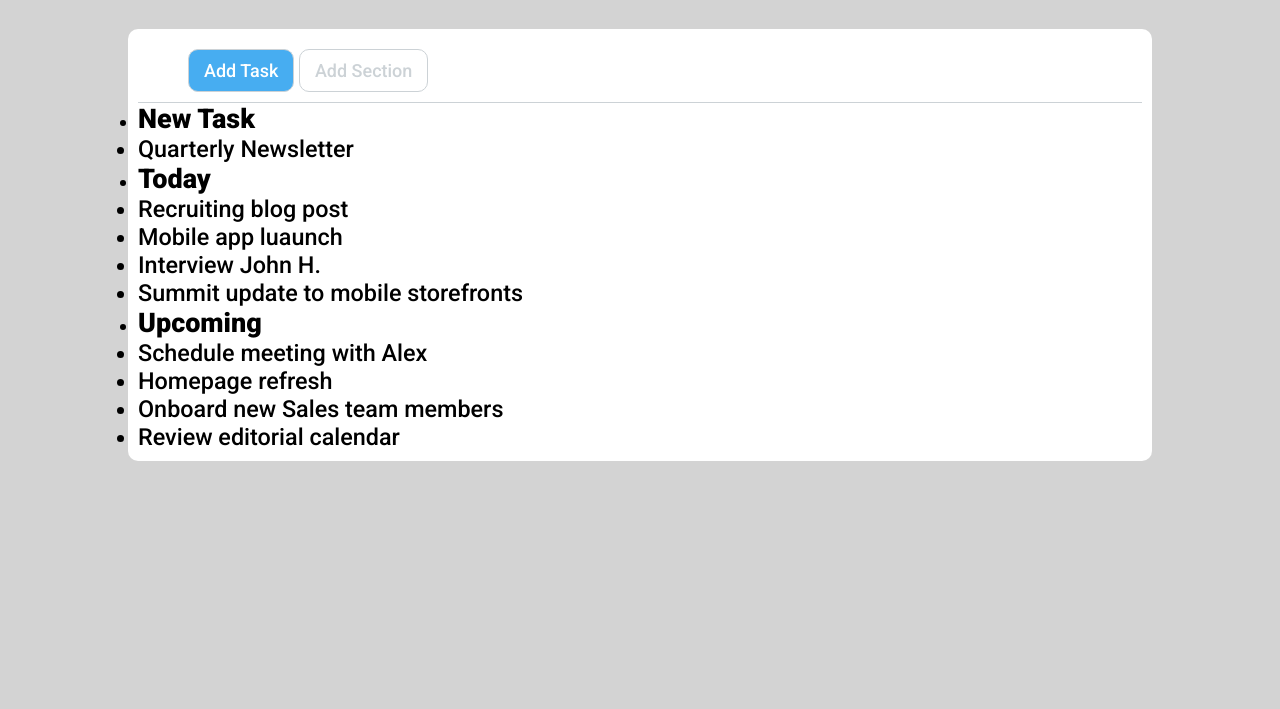
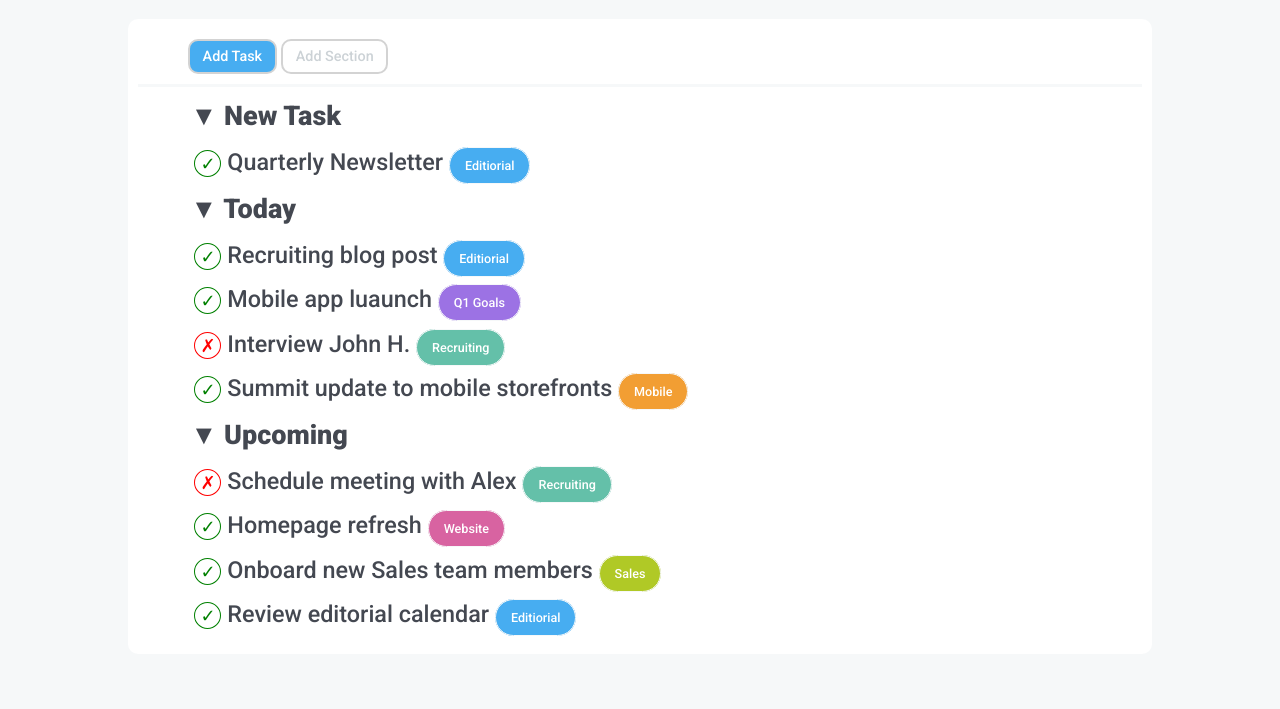
Before and after one commit to GianfrancoGhiani/html-css-toboolist, a plain HTML site: page index.html in a window 1280 px wide. Shown: the part 91-800 px from the top of the page. Drawn offline with Linux system fonts and the light colour scheme.

Commit message:
color edit, css organize, visual adjustment

```diff
--- a/css/style.css
+++ b/css/style.css
@@ -3,13 +3,28 @@
     margin: 0;
     padding: 0;
     box-sizing: border-box;
-    background-color: lightgrey;
+    background-color: #F6F8F9;
     font-family: 'Roboto', sans-serif;
     font-size: 18px;
 }
 
 
-/* page body */
+/* repetitive */
+.button{
+    padding: 0.4rem 0.7rem;
+    border-radius: 10px;
+    border: 2px solid lightgrey;
+    font-weight: 500;
+    font-size: 0.8rem;
+}
+.state{
+    border-radius: 10px;
+    padding: 10px 15px;
+    border-radius: 20px;
+    border: 1px solid #F6F8F9;
+    color: white;
+    font-size: 0.7rem;
+}
 .blue{
     background-color: #47ADF1;
     color: white;
@@ -36,8 +51,25 @@
 .white{
     background-color: white;
 }
+.circle{
+    padding: 2px 5px;
+    border-radius: 50%;
+    border: 1px solid;
+}
+.green-border{
+    color: green;
+}
+.red-border{
+    color: red;
+}
+
+
+/* page body */
 header{
     margin-bottom: 30px;
+}
+.middle{
+    vertical-align: middle;
 }
 #pagetitle{
     font-size: 2.3rem;
@@ -50,27 +82,29 @@ main{
     padding: 10px;
     margin:0 auto;
 }
-.button{
-    padding: 10px 15px;
-    border-radius: 10px;
-    border: 1px solid #CCD2D6;
-    font-weight: 500;
-}
+
 .grey-text{
     color: #CCD2D6;
 }
 .grey-border{
     padding: 10px 50px;;
-    border-bottom: 1px solid #CCD2D6;
+    border-bottom: 3px solid #F6F8F9;
 }
 h2{
     font-size: 1.5rem;
     font-weight: 900;
 }
+.big-ul{
+    margin: 0 40px;
+}
 .list-text{
     font-size: 1.3rem;
     font-weight: 500;
 }
-ul {
-    border: 40px;
+ul{
+    list-style: none;
+    color: #444851;
 }
+li{
+    margin: 0.7em;
+}
--- a/index.html
+++ b/index.html
@@ -14,8 +14,8 @@
         <header>
             <!-- topbar -->
             <div class="white-space">
-                <img  src="img/Logo.png" alt="Boolean Logo" class="white">
-                <span  id="pagetitle" class="white">Toboolist</span>
+                <img  src="img/Logo.png" alt="Boolean Logo" class="white middle">
+                <span  id="pagetitle" class="white middle">Toboolist</span>
             </div>
         </header>
         <main>
@@ -25,19 +25,25 @@
                 <button class="white button grey-text">Add Section</button>
             </div>
             <!-- listbody -->
-            <ul>
-                <li><h2 class="white">New Task</h2></li>
-                <li class="list-text white">Quarterly Newsletter</li>
-                <li><h2 class="white">Today</h2></li>
-                <li class="list-text white">Recruiting blog post</li>
-                <li class="list-text white">Mobile app luaunch</li>
-                <li class="list-text white">Interview John H.</li>
-                <li class="list-text white">Summit update to mobile storefronts</li>
-                <li><h2 class="white">Upcoming</h2></li>
-                <li class="list-text white">Schedule meeting with Alex</li>
-                <li class="list-text white">Homepage refresh</li>
-                <li class="list-text white">Onboard new Sales team members</li>
-                <li class="list-text white">Review editorial calendar</li>
+            <ul class="white big-ul">
+                <li><h2 class="white arrow"> &#9660; New Task</h2></li>
+                <ul class="white">
+                    <li class="list-text white"> <span class="circle white green-border">&check;</span> Quarterly Newsletter <span class="blue state"> Editiorial</span></li>
+                </ul>
+                <li><h2 class="white arrow"> &#9660; Today</h2></li>
+                <ul class="white">
+                    <li class="list-text white"> <span class="circle white green-border">&check;</span> Recruiting blog post <span class="blue state"> Editiorial</span></li>
+                    <li class="list-text white"> <span class="circle white green-border">&check;</span> Mobile app luaunch <span class="purple state">Q1 Goals</span></li>
+                    <li class="list-text white"> <span class="circle white red-border">&cross;</span> Interview John H. <span class="darkgreen state"> Recruiting</span></li>
+                    <li class="list-text white"> <span class="circle white green-border">&check;</span> Summit update to mobile storefronts <span class="orange state">Mobile</span></li>
+                </ul>
+                <li><h2 class="white arrow"> &#9660; Upcoming</h2></li>
+                <ul class="white">
+                    <li class="list-text white"> <span class="circle white red-border">&cross;</span> Schedule meeting with Alex <span class="darkgreen state"> Recruiting</span></li>
+                    <li class="list-text white"> <span class="circle white green-border">&check;</span> Homepage refresh <span class="pink state">Website</span></li>
+                    <li class="list-text white"> <span class="circle white green-border">&check;</span> Onboard new Sales team members <span class="green state">Sales</span></li>
+                    <li class="list-text white"> <span class="circle white green-border">&check;</span> Review editorial calendar <span class="blue state"> Editiorial</span></li>
+                </ul>
             </ul>
         </main>
 
```
